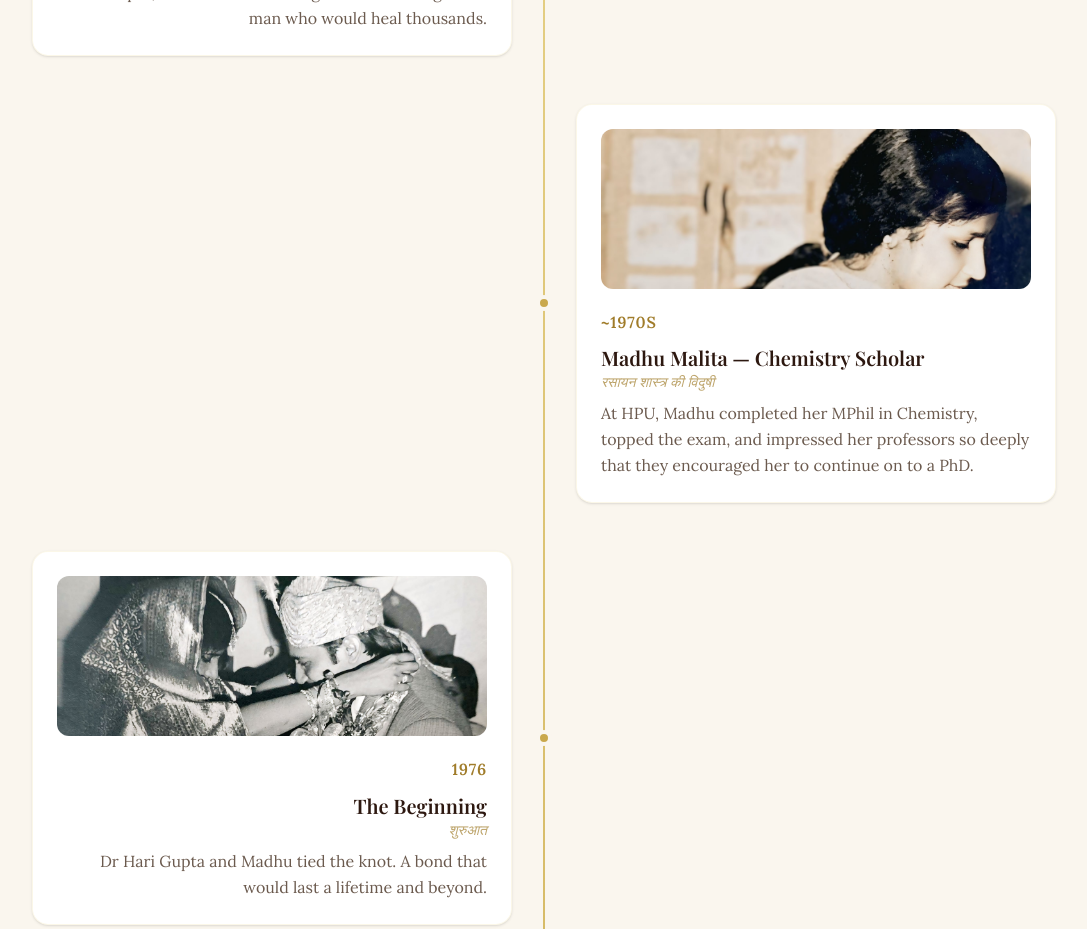
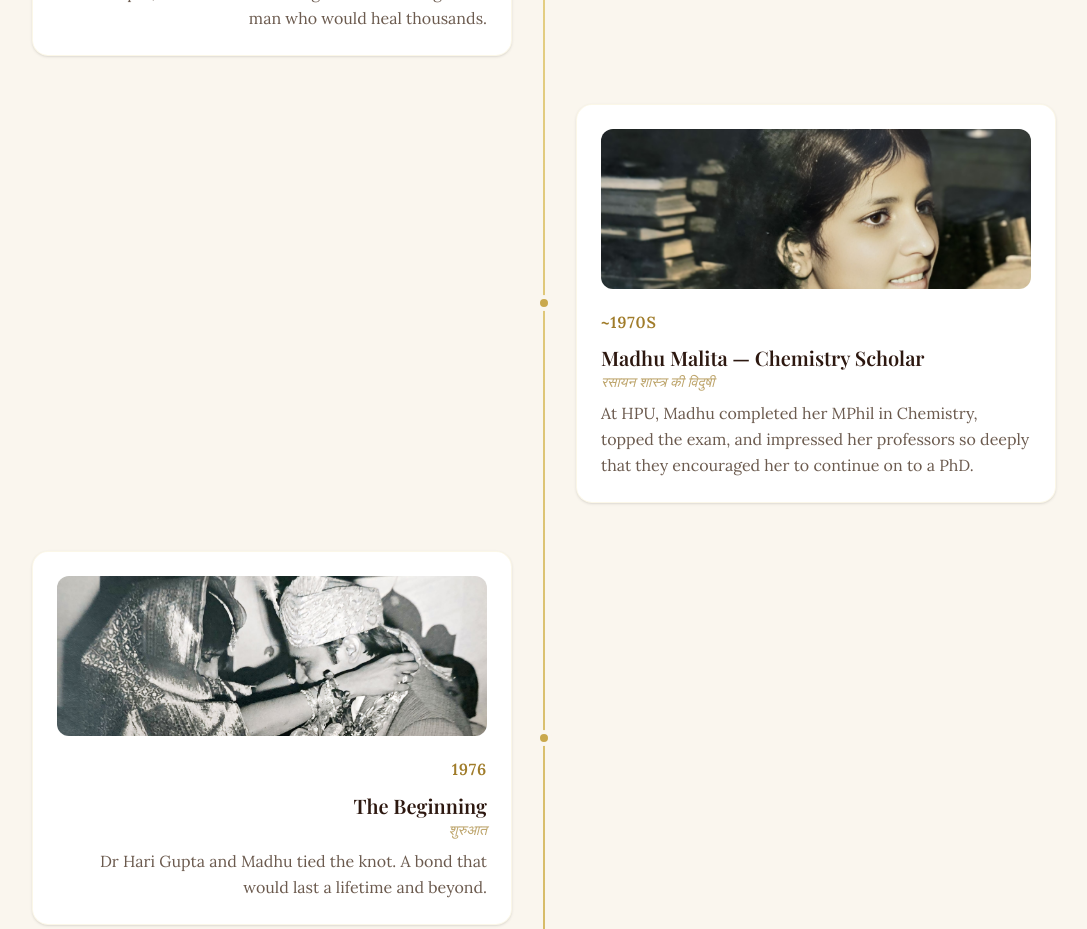
Before and after one commit to gptgrv/madhu-hari-50, a Next.js app: page / in a window 1280 px wide. Shown: the part 1440-2369 px from the top of the page, without its empty margins (96-1183 px from the left). Built offline with nearby package versions, Linux system fonts and the light colour scheme; no server answers; a web font is replaced by a local one.

Commit message:
feat: use madhu_college photo for Madhu Malita card

```diff
--- a/src/data/timeline.ts
+++ b/src/data/timeline.ts
@@ -22,7 +22,7 @@ export const timelineEvents: TimelineEvent[] = [
     titleHi: "रसायन शास्त्र की विदुषी",
     description: "At HPU, Madhu completed her MPhil in Chemistry, topped the exam, and impressed her professors so deeply that they encouraged her to continue on to a PhD.",
     icon: "🧪",
-    photo: "/photos/madhu_malita.jpeg",
+    photo: "/photos/madhu_college.jpeg",
   },
   {
     year: "1976",
```
Also changed, not shown: public/photos/madhu_college.jpeg (added).
